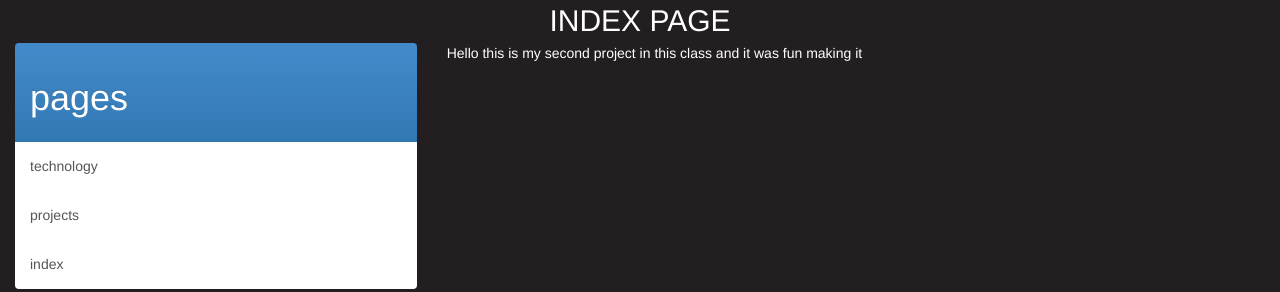
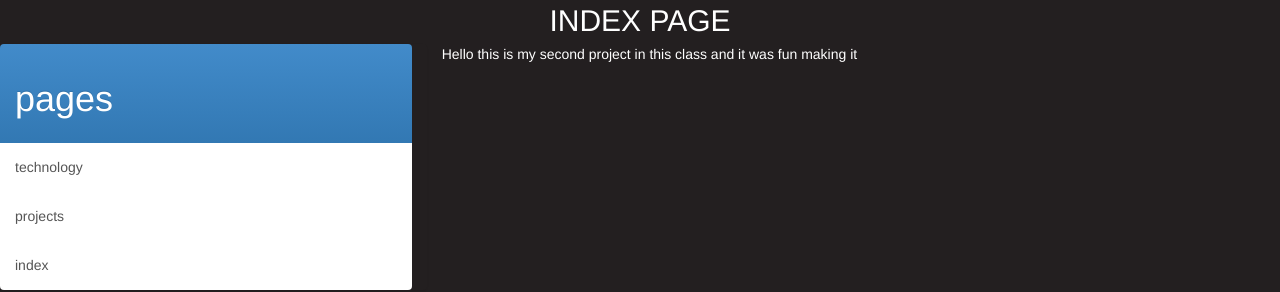
Before and after one commit to InocencioJ/InocencioJ-portfolio-2v, a plain HTML site: page public_html/index.html in a window 1280 px wide. Shown: the top 292 px of the page. Drawn offline with Linux system fonts and the light colour scheme.

Commit message:
nothing new

```diff
--- a/public_html/css/custom-style.css
+++ b/public_html/css/custom-style.css
@@ -6,8 +6,8 @@
 }*/
 
 .uppercase{
-   text-transform:uppercase;
-   font-size: 30px;
+    text-transform:uppercase;
+    font-size: 30px;
 }
 
 .list-group-item{
@@ -17,11 +17,11 @@
 }
 
 p{
-    color:white
+    color:white;
 }
 
 body{
-    background-image: url(images/wallpapaer0001.png);
+    background-image: url(images/wallpaper0001.png);
     background-size: cover;
 }
 
--- a/public_html/index.html
+++ b/public_html/index.html
@@ -16,7 +16,7 @@ and open the template in the editor.
 
         <body>
             <div class="col-xs-12 uppercase color custom-padding-two" align="center">index page</div>
-    <div class="col-xs-12"</div>
+           <div class="col-xs-12"></div>
            <div class="col-xs-4 list-group">
             <a href="#" class="list-group-item active">
                 <h1>pages</h1>
```
Also changed, not shown: public_html/css/images/wallpaper0001.png (renamed from public_html/css/images/wallpapaer0001.png).
